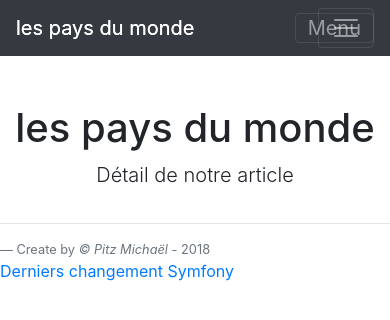
After one commit to WebDevCF2018/sym4_dimitri, a Symfony app: template templates/publi/un_article.html.twig in a window 390 px wide, after a click that opens the changed part. The commit adds this page. Shown: the top 320 px of the page. Run offline with Twig, Linux system fonts and the light colour scheme; the template is opened without the code that fills it, so the values that code supplies are empty; some libraries are stand-ins or nearby versions.

```diff
--- a/composer.json
+++ b/composer.json
@@ -21,7 +21,8 @@
         "symfony/twig-bundle": "*",
         "symfony/validator": "*",
         "symfony/web-link": "*",
-        "symfony/yaml": "*"
+        "symfony/yaml": "*",
+        "twig/extensions": "^1.5"
     },
     "require-dev": {
         "sensiolabs/security-checker": "^5.0",
--- a/templates/base.html.twig
+++ b/templates/base.html.twig
@@ -2,11 +2,15 @@
 <html>
 <head>
     <meta charset="UTF-8">
+    <meta name="viewport" content="width=device-width, initial-scale=1, shrink-to-fit=no">
     <title>{% block title %}Welcome!{% endblock %}</title>
-        {% block stylesheets %}{% endblock %}
+    {% block stylesheets %}<link rel="stylesheet" href="https://stackpath.bootstrapcdn.com/bootstrap/4.1.3/css/bootstrap.min.css" integrity="sha384-MCw98/SFnGE8fJT3GXwEOngsV7Zt27NXFoaoApmYm81iuXoPkFOJwJ8ERdknLPMO" crossorigin="anonymous">
+    {% endblock %}
 </head>
 <body>
 {% block body %}{% endblock %}
-        {% block javascripts %}{% endblock %}
+{% block javascripts %}<script src="https://code.jquery.com/jquery-3.3.1.slim.min.js" integrity="sha384-q8i/X+965DzO0rT7abK41JStQIAqVgRVzpbzo5smXKp4YfRvH+8abtTE1Pi6jizo" crossorigin="anonymous"></script>
+    <script src="https://cdnjs.cloudflare.com/ajax/libs/popper.js/1.14.3/umd/popper.min.js" integrity="sha384-ZMP7rVo3mIykV+2+9J3UJ46jBk0WLaUAdn689aCwoqbBJiSnjAK/l8WvCWPIPm49" crossorigin="anonymous"></script>
+    <script src="https://stackpath.bootstrapcdn.com/bootstrap/4.1.3/js/bootstrap.min.js" integrity="sha384-ChfqqxuZUCnJSK3+MXmPNIyE6ZbWh2IMqE241rYiqJxyMiZ6OW/JmZQ5stwEULTy" crossorigin="anonymous"></script>{% endblock %}
 </body>
 </html>
--- /dev/null
+++ b/templates/publi/un_article.html.twig
@@ -0,0 +1,19 @@
+{% extends 'template.html.twig' %}
+{% block title %}{{ parent() }} - {% endblock %}
+
+{% block stitre %}Détail de notre article {% endblock %}
+
+{% block menu %}
+    {{ parent() }}
+{% endblock %}
+
+{% block contenu %}
+    <h2>{{ articles.getThetitle }}</h2>
+    <h3>
+        {% for categ in articles.getThesectionsthesections %}
+            <a href="{{ path("detail_section",{"id":categ.getIdthesections}) }}">{{ categ.getLetitre }}</a> |
+        {% endfor %}
+    </h3>
+    <p>{{ articles.getThetext|nl2br }}</p>
+
+{% endblock %}
--- /dev/null
+++ b/templates/template.html.twig
@@ -0,0 +1,65 @@
+{% extends 'base.html.twig' %}
+
+{% block title %}les pays du monde{% endblock %}
+
+{% block body %}
+
+    {% block entete_haut %}
+        <!-- Navigation -->
+        <nav class="navbar navbar-expand-lg navbar-dark bg-dark static-top">
+        <div class="container">
+        <a class="navbar-brand" href="{{ path("accueil") }}">les pays du monde</a>
+        <button class="navbar-toggler" type="button" data-toggle="collapse" data-target="#navbarResponsive" aria-controls="navbarResponsive" aria-expanded="false" aria-label="Toggle navigation">
+            <span class="navbar-toggler-icon"></span>
+        </button>
+        <div class="collapse navbar-collapse" id="navbarResponsive">
+    {% endblock %}
+
+    {% block menu %}
+        <nav class="navbar navbar-expand-lg navbar-light fixed-top" id="mainNav">
+            <div class="container">
+                <a class="navbar-brand js-scroll-trigger" href="/">les pays du monde</a>
+                <button class="navbar-toggler navbar-toggler-right" type="button" data-toggle="collapse" data-target="#navbarResponsive" aria-controls="navbarResponsive" aria-expanded="false" aria-label="Toggle navigation">
+                    Menu
+                    <i class="fas fa-bars"></i>
+                </button>
+                <div class="collapse navbar-collapse" id="navbarResponsive">
+
+                    <ul class="navbar-nav ml-auto"> {% for itemmenu in sections %}
+                        <li class="nav-item">
+                            <a class="nav-link js-scroll-trigger" href="{{ path("detail_section",{"id":itemmenu.getIdthesections}) }}">{{ itemmenu.getLetitre }}</a>
+                        </li> {% endfor %}
+                    </ul>
+
+                </div>
+            </div>
+        </nav>
+    {% endblock %}
+
+    {% block entete_bas %}
+        </div>
+        </div>
+        </nav>
+    {% endblock %}
+
+    {% block content %}
+        <!-- Page Content -->
+        <div class="container">
+            <div class="row">
+                <div class="col-lg-12 text-center">
+                    <h1 class="mt-5">{% block titre %}les pays du monde{% endblock %}</h1>
+                    <p class="lead">{% block stitre %}un sous-titre{% endblock %}</p>
+                    <div class="col-sm-9 col-md-offset-2 col-md-12 text-left">
+                        {% block contenu %}Le texte de la page{% endblock %}
+                    </div>
+                </div>
+            </div>
+        </div>
+    {% endblock %}
+
+    {% block footer %}
+        <div><hr><footer class="blockquote-footer">Create by <cite title="Source Title">© Pitz Michaël</cite> - 2018</footer>
+            <p><a href="https://github.com/pierstoval/livingedge" target="_blank">Derniers changement Symfony</a></p></div>
+    {% endblock %}
+
+{% endblock %}
```
Also changed, not shown: src/Controller/PubliController.php (+55 -2 lines), templates/publi/index.html.twig (+21 -14 lines), 3 other files. Lines whose indentation alone changed are shown as unchanged.
